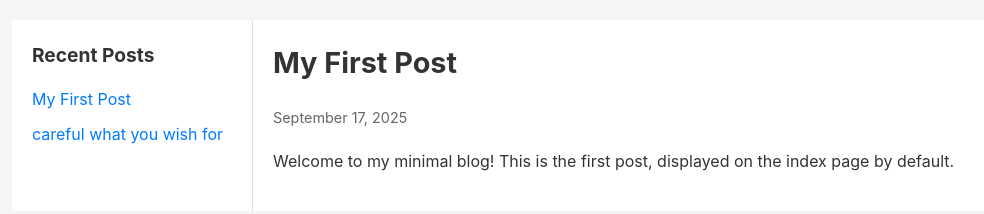
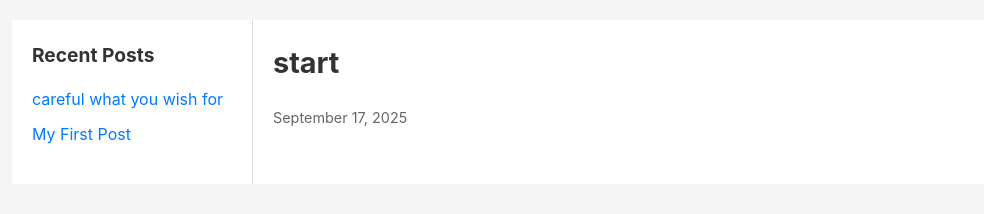
Before and after one commit to marzahner/blog, a plain HTML site: page index.html in a window 1280 px wide. Shown: the whole page, without its empty margins (128-1112 px from the left). Drawn offline with Linux system fonts and the light colour scheme.

Commit message:
added link

```diff
--- a/index.html
+++ b/index.html
@@ -64,21 +64,17 @@
       <div class="sidebar">
         <h2>Recent Posts</h2>
         <ul>
-          <li><a href="posts/2025-09-17-first-post.html">My First Post</a></li>
           <li>
             <a href="posts/2025-09-18-careful-what-you-wish-for.html"
               >careful what you wish for</a
             >
           </li>
+          <li><a href="posts/2025-09-17-first-post.html">My First Post</a></li>
         </ul>
       </div>
       <div class="content">
-        <h1>My First Post</h1>
+        <h1>start</h1>
         <div class="date">September 17, 2025</div>
-        <p>
-          Welcome to my minimal blog! This is the first post, displayed on the
-          index page by default.
-        </p>
       </div>
     </div>
   </body>
```
